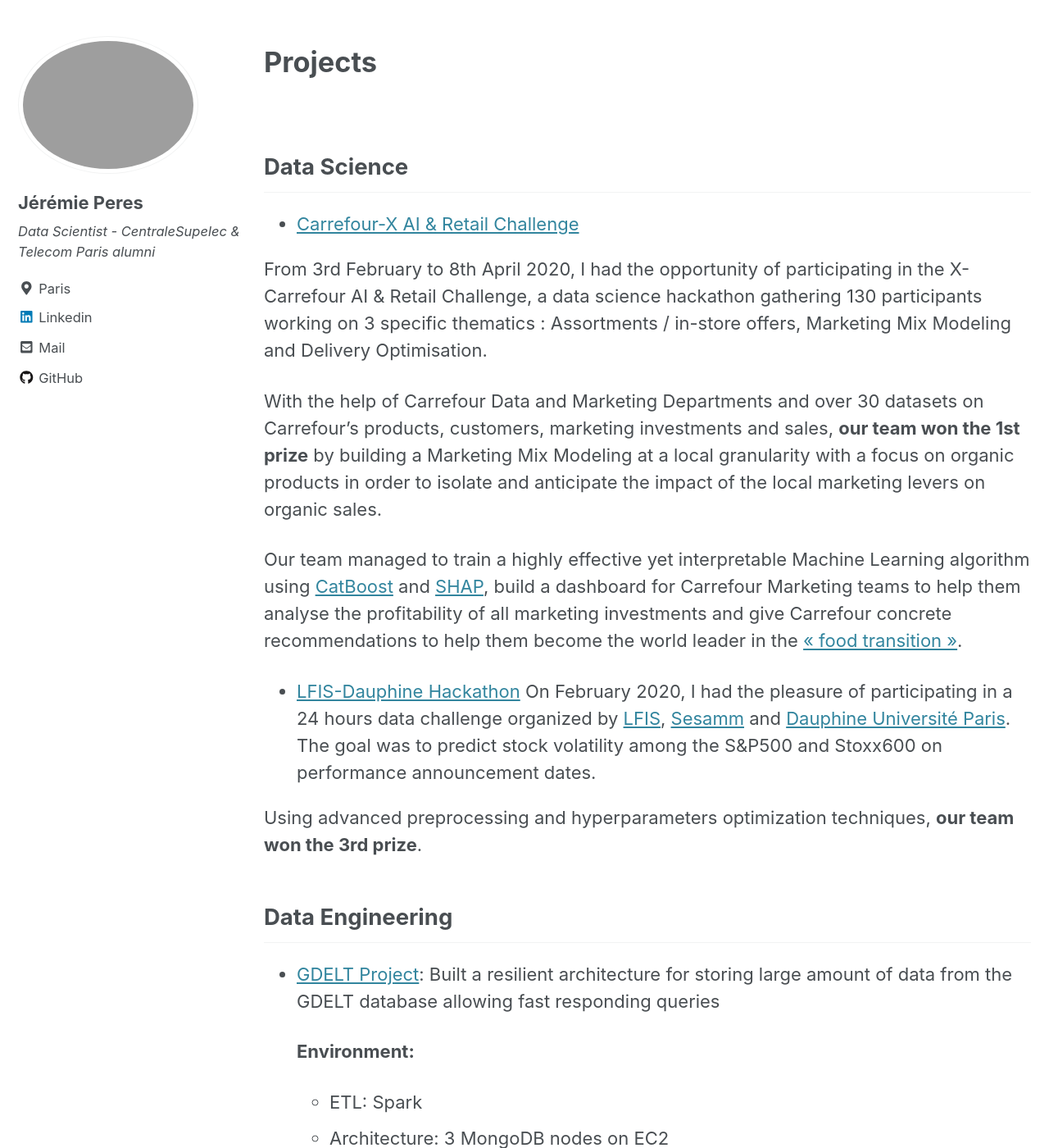
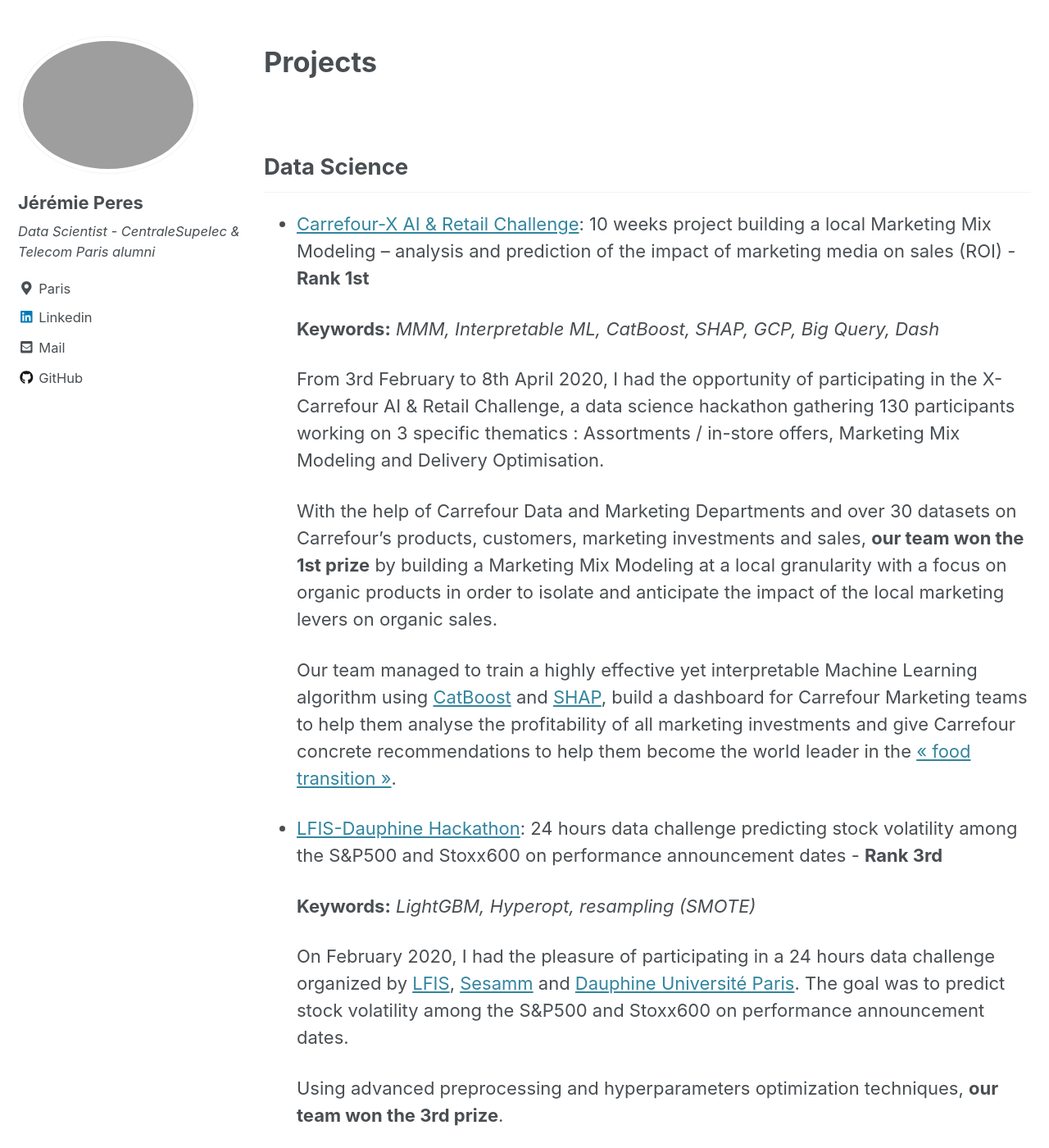
Before and after one commit to jeremieperes/jeremieperes.github.io, a Jekyll site: the page built from _pages/projects.md, in a window 1280 px wide and 1400 px high, scrolled down 234 px. Shown: the whole window at 82% size. Built offline with Jekyll 4.4.1, drawn with Linux system fonts in a browser that asks for light colours; cached includes are drawn as plain includes; some of the changed text lies outside the part shown.

Commit message:
Updated Crojects

```diff
--- a/_pages/projects.md
+++ b/_pages/projects.md
@@ -10,24 +10,31 @@ header :
 
 ## Data Science
 
-* [Carrefour-X AI & Retail Challenge](https://github.com/jeremieperes/Hackathon-X-Carrefour-2020/)
+* [Carrefour-X AI & Retail Challenge](https://github.com/jeremieperes/Hackathon-X-Carrefour-2020/): 10 weeks project building a local Marketing Mix Modeling – analysis and prediction of the impact of marketing media on sales (ROI) - **Rank 1st**
 
-From 3rd February to 8th April 2020, I had the opportunity of participating in the X-Carrefour AI & Retail Challenge, a data science hackathon gathering 130 participants working on 3 specific thematics : Assortments / in-store offers, Marketing Mix Modeling  and Delivery Optimisation.
+  **Keywords:** *MMM, Interpretable ML, CatBoost, SHAP, GCP, Big Query, Dash*
 
-With the help of Carrefour Data and Marketing Departments and over 30 datasets on Carrefour's products, customers, marketing investments and sales, **our team won the 1st prize** by building a Marketing Mix Modeling at a local granularity with a focus on organic products in order to isolate and anticipate the impact of the local marketing levers on organic sales.
+  From 3rd February to 8th April 2020, I had the opportunity of participating in the X-Carrefour AI & Retail Challenge, a data science hackathon gathering 130 participants working on 3 specific thematics : Assortments / in-store offers, Marketing Mix Modeling  and Delivery Optimisation.
 
-Our team managed to train a highly effective yet interpretable Machine Learning algorithm using [CatBoost](https://catboost.ai/) and [SHAP](https://github.com/slundberg/shap), build a dashboard for Carrefour Marketing teams to help them analyse the profitability of all marketing investments and give Carrefour concrete recommendations to help them become the world leader in the [« food transition »](https://actforfood.carrefour.fr/).
+  With the help of Carrefour Data and Marketing Departments and over 30 datasets on Carrefour's products, customers, marketing investments and sales, **our team won the 1st prize** by building a Marketing Mix Modeling at a local granularity with a focus on organic products in order to isolate and anticipate the impact of the local marketing levers on organic sales.
 
-* [LFIS-Dauphine Hackathon](https://github.com/jeremieperes/Team-JKVT-Datachallenge-Dauphine)
- On February 2020, I had the pleasure of participating in a 24 hours data challenge organized by [LFIS](https://www.lfis.com/fr.html), [Sesamm](https://www.sesamm.com/) and [Dauphine Université Paris](https://dauphine.psl.eu/). The goal was to predict stock volatility among the S&P500 and Stoxx600 on performance announcement dates.
+  Our team managed to train a highly effective yet interpretable Machine Learning algorithm using [CatBoost](https://catboost.ai/) and [SHAP](https://github.com/slundberg/shap), build a dashboard for Carrefour Marketing teams to help them analyse the profitability of all marketing investments and give Carrefour concrete recommendations to help them become the world leader in the [« food transition »](https://actforfood.carrefour.fr/).
 
- Using advanced preprocessing and hyperparameters optimization techniques, **our team won the 3rd prize**.
+* [LFIS-Dauphine Hackathon](https://github.com/jeremieperes/Team-JKVT-Datachallenge-Dauphine): 24 hours data challenge predicting stock volatility among the S&P500 and Stoxx600 on performance announcement dates - **Rank 3rd**
+
+  **Keywords:** *LightGBM, Hyperopt, resampling (SMOTE)*
+
+  On February 2020, I had the pleasure of participating in a 24 hours data challenge organized by [LFIS](https://www.lfis.com/fr.html), [Sesamm](https://www.sesamm.com/) and [Dauphine Université Paris](https://dauphine.psl.eu/). The goal was to predict stock volatility among the S&P500 and Stoxx600 on performance announcement dates.
+
+  Using advanced preprocessing and hyperparameters optimization techniques, **our team won the 3rd prize**.
 
 
 ## Data Engineering
 
 * [GDELT Project](https://github.com/jeremieperes/MongoDB-Gdelt):
 Built a resilient architecture for storing large amount of data from the GDELT database allowing fast responding queries
+
+  **Keywords:** *Spark, MongoDB, AWS, Zeppelin, ETL*
 
   **Environment:**
   - ETL: Spark
@@ -41,6 +48,8 @@ Built a resilient architecture for storing large amount of data from the GDELT d
 * [French digital training courses - GitHub repo](https://github.com/jeremieperes/french-training-courses):
 Built a web app providing a statistical analysis of French digital training courses offered on the website / mobile app “Mon Compte Formation”, launched in November 2019 by the French Governement.
 
+  **Keywords:** *web scrapping, data visualization*
+
 
 ## IoT
 
```
Also changed, not shown: _pages/articles.md (+1 -1 lines).
